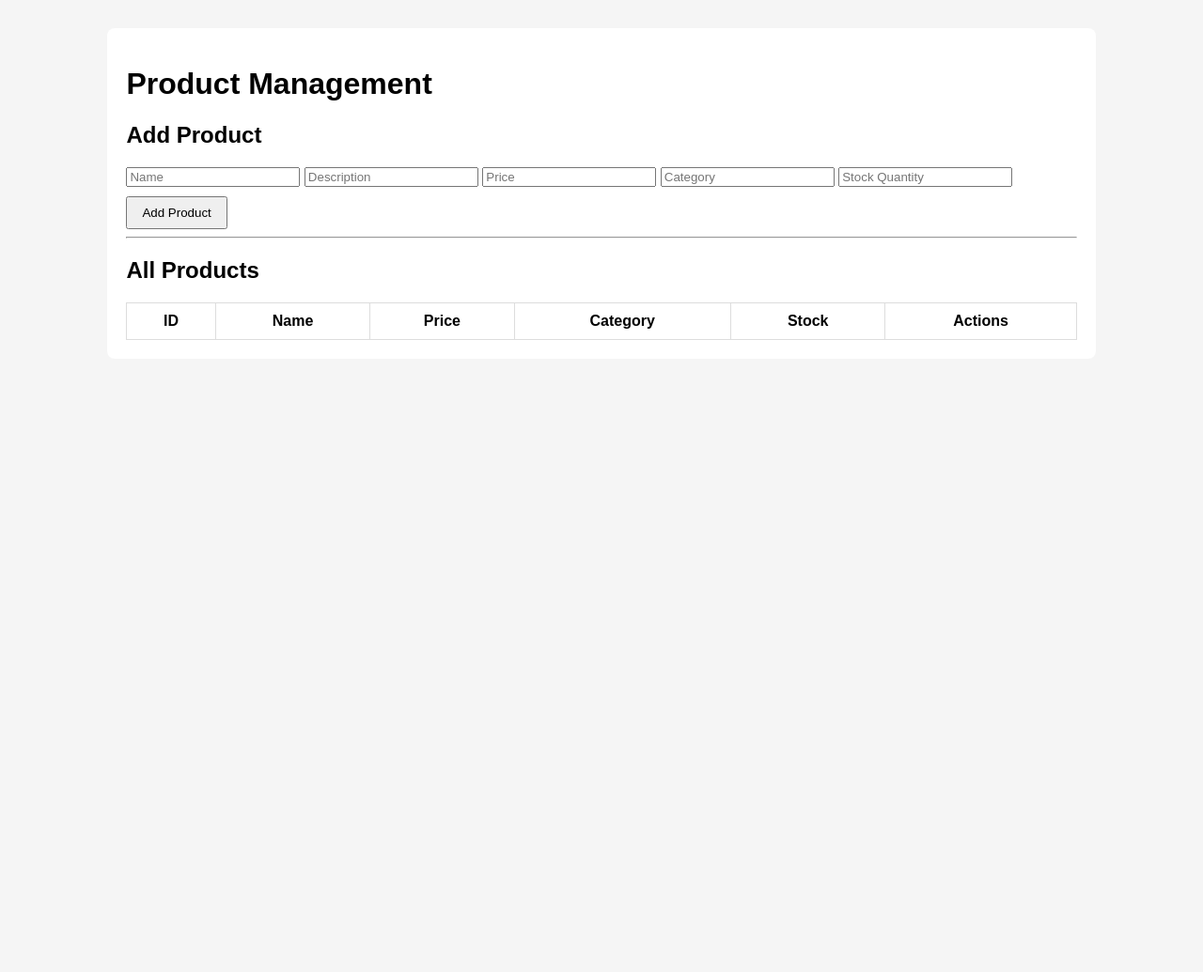
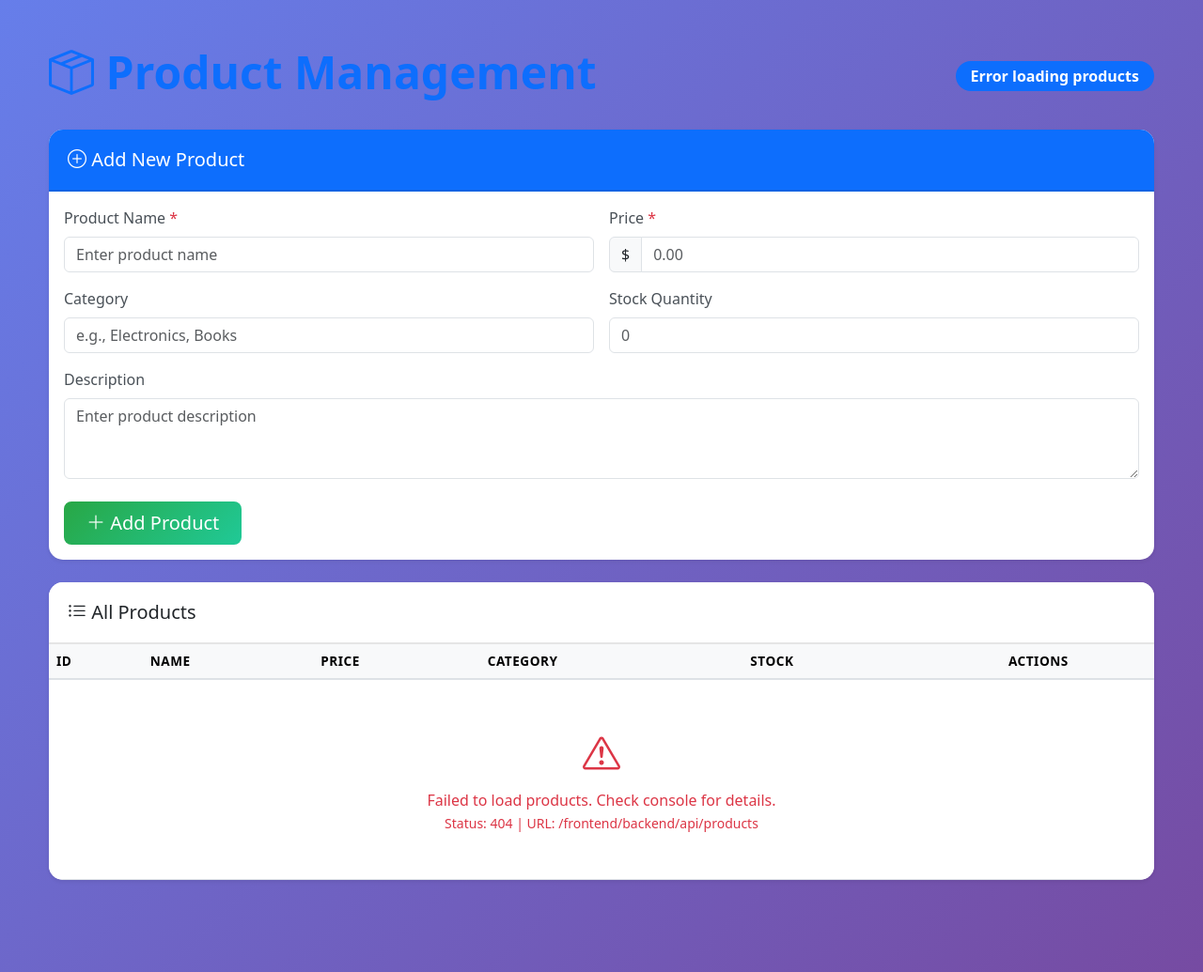
Before and after one commit to MianSaadTahir/php-rest-api-crud, a PHP site: page /frontend/index.html in a window 1280 px wide. Shown: the whole page at 94% size. Before the commit the page ends 362 px from the top, so only its background shows below. Run offline with PHP 8.4, Linux system fonts and the light colour scheme; lists and menus that the app fills with data are empty.

Commit message:
feat: add ui styling

```diff
--- a/frontend/app.js
+++ b/frontend/app.js
@@ -6,51 +6,111 @@ $(document).ready(function () {
 // Backend API base URL - automatically detects the project folder
 function getApiBaseUrl() {
   const path = window.location.pathname;
+  // Extract project folder name (works for both /project/ and /project/frontend/)
   const match = path.match(/^\/([^\/]+)/);
   if (match) {
-    return "/" + match[1] + "/backend/api";
+    const folderName = match[1];
+    return "/" + folderName + "/backend/api";
   }
   return "/backend/api";
 }
 const API_BASE_URL = getApiBaseUrl();
 
+// Debug: Log the API URL
+console.log("API Base URL:", API_BASE_URL);
+
 // Fetch and display products
 function loadProducts() {
+  const apiUrl = API_BASE_URL + "/products";
+  console.log("Fetching products from:", apiUrl);
+
   $.ajax({
-    url: API_BASE_URL + "/products",
+    url: apiUrl,
     method: "GET",
     dataType: "json",
     success: function (response) {
-      displayProducts(response.data);
+      console.log("API Response:", response);
+      if (response && response.data && Array.isArray(response.data)) {
+        console.log("Products found:", response.data.length);
+        displayProducts(response.data);
+      } else {
+        console.warn("Invalid response structure:", response);
+        displayProducts([]);
+      }
     },
     error: function (xhr, status, error) {
-      console.error("Error loading products:", error, xhr.responseText);
-      alert("Failed to load products. Check console for details.");
+      console.error("Error loading products:", error);
+      console.error("Status:", xhr.status);
+      console.error("Response:", xhr.responseText);
+      $("#product-table tbody").html(`
+        <tr>
+          <td colspan="6" class="text-center text-danger py-5">
+            <i class="bi bi-exclamation-triangle fs-1 d-block mb-2"></i>
+            Failed to load products. Check console for details.<br/>
+            <small>Status: ${xhr.status} | URL: ${apiUrl}</small>
+          </td>
+        </tr>
+      `);
+      $("#product-count").text("Error loading products");
     },
   });
 }
 
 // Render products in table
 function displayProducts(products) {
+  if (!products || products.length === 0) {
+    $("#product-table tbody").html(`
+      <tr>
+        <td colspan="6" class="text-center text-muted py-5">
+          <i class="bi bi-inbox fs-1 d-block mb-2"></i>
+          No products found. Add your first product above!
+        </td>
+      </tr>
+    `);
+    $("#product-count").text("0 Products");
+    return;
+  }
+
   let rows = "";
+  products.forEach((product) => {
+    const stockBadge =
+      product.stock_quantity > 0
+        ? `<span class="badge bg-success">${product.stock_quantity}</span>`
+        : `<span class="badge bg-danger">Out of Stock</span>`;
 
-  products.forEach((product) => {
     rows += `
       <tr>
-        <td>${product.id}</td>
-        <td>${product.name}</td>
-        <td>${product.price}</td>
-        <td>${product.category || "N/A"}</td>
-        <td>${product.stock_quantity}</td>
+        <td class="fw-bold">#${product.id}</td>
+        <td><strong>${product.name}</strong></td>
+        <td><span class="fw-bold text-success">$${parseFloat(
+          product.price
+        ).toFixed(2)}</span></td>
+        <td><span class="badge bg-info text-dark">${
+          product.category || "Uncategorized"
+        }</span></td>
+        <td>${stockBadge}</td>
         <td>
-          <button onclick="editProduct(${product.id})">Edit</button>
-          <button onclick="deleteProduct(${product.id})">Delete</button>
+          <div class="action-buttons">
+            <button class="btn btn-warning btn-sm" onclick="editProduct(${
+              product.id
+            })" title="Edit">
+              <i class="bi bi-pencil-square"></i> Edit
+            </button>
+            <button class="btn btn-danger btn-sm" onclick="deleteProduct(${
+              product.id
+            })" title="Delete">
+              <i class="bi bi-trash"></i> Delete
+            </button>
+          </div>
         </td>
       </tr>
     `;
   });
 
   $("#product-table tbody").html(rows);
+  $("#product-count").text(
+    `${products.length} ${products.length === 1 ? "Product" : "Products"}`
+  );
 }
 
 // Create new product
@@ -60,8 +120,13 @@ function createProductHandler() {
     description: $("#description").val(),
     price: $("#price").val(),
     category: $("#category").val(),
-    stock_quantity: $("#stock").val(),
+    stock_quantity: $("#stock").val() || 0,
   };
+
+  if (!productData.name || !productData.price) {
+    showAlert("Please fill in all required fields (Name and Price)", "warning");
+    return;
+  }
 
   $.ajax({
     url: API_BASE_URL + "/products",
@@ -69,13 +134,13 @@ function createProductHandler() {
     contentType: "application/json",
     data: JSON.stringify(productData),
     success: function () {
-      alert("Product created!");
+      showAlert("Product created successfully!", "success");
       resetForm();
       loadProducts();
     },
     error: function (xhr, status, error) {
       console.error("Error creating product:", error, xhr.responseText);
-      alert("Error creating product. Check console for details.");
+      showAlert("Error creating product. Please try again.", "danger");
     },
   });
 }
@@ -89,46 +154,49 @@ function editProduct(id) {
       const p = response.data;
 
       // Fill form with product data
-      $("#name").val(p.name);
-      $("#description").val(p.description);
-      $("#price").val(p.price);
-      $("#category").val(p.category);
-      $("#stock").val(p.stock_quantity);
+      $("#product-id").val(p.id);
+      $("#name").val(p.name || "");
+      $("#description").val(p.description || "");
+      $("#price").val(p.price || "");
+      $("#category").val(p.category || "");
+      $("#stock").val(p.stock_quantity || 0);
 
-      // Change button to update mode
-      $("#createBtn")
-        .text("Update Product")
-        .off("click")
-        .click(function () {
-          updateProduct(id);
-        });
+      // Switch to edit mode
+      $("#form-title").html('<i class="bi bi-pencil-square"></i> Edit Product');
+      $("#createBtn").addClass("d-none");
+      $("#updateBtn").removeClass("d-none").attr("data-product-id", id);
+      $("#cancelBtn").removeClass("d-none");
 
-      // Add cancel button if not exists
-      if ($("#cancelBtn").length === 0) {
-        $("#createBtn").after(
-          '<button id="cancelBtn" style="margin-left: 10px;">Cancel</button>'
-        );
-        $("#cancelBtn").click(function () {
-          resetForm();
-        });
-      }
+      // Scroll to form
+      $("html, body").animate(
+        { scrollTop: $("#product-form").offset().top - 100 },
+        500
+      );
     },
     error: function (xhr, status, error) {
       console.error("Error loading product:", error, xhr.responseText);
-      alert("Error loading product for editing.");
+      showAlert("Error loading product for editing.", "danger");
     },
   });
 }
 
 // Update product
-function updateProduct(id) {
+$("#updateBtn").click(function () {
+  const id = $(this).attr("data-product-id");
+  if (!id) return;
+
   let productData = {
     name: $("#name").val(),
     description: $("#description").val(),
     price: $("#price").val(),
     category: $("#category").val(),
-    stock_quantity: $("#stock").val(),
+    stock_quantity: $("#stock").val() || 0,
   };
+
+  if (!productData.name || !productData.price) {
+    showAlert("Please fill in all required fields (Name and Price)", "warning");
+    return;
+  }
 
   $.ajax({
     url: API_BASE_URL + `/products/${id}`,
@@ -136,31 +204,36 @@ function updateProduct(id) {
     contentType: "application/json",
     data: JSON.stringify(productData),
     success: function () {
-      alert("Product updated!");
+      showAlert("Product updated successfully!", "success");
       resetForm();
       loadProducts();
     },
     error: function (xhr, status, error) {
       console.error("Error updating product:", error, xhr.responseText);
-      alert("Update failed. Check console for details.");
+      showAlert("Error updating product. Please try again.", "danger");
     },
   });
-}
+});
 
 // Delete product
 function deleteProduct(id) {
-  if (!confirm("Are you sure you want to delete this product?")) return;
+  if (
+    !confirm(
+      "Are you sure you want to delete this product? This action cannot be undone."
+    )
+  )
+    return;
 
   $.ajax({
     url: API_BASE_URL + `/products/${id}`,
     method: "DELETE",
     success: function () {
-      alert("Product deleted successfully!");
+      showAlert("Product deleted successfully!", "success");
       loadProducts();
     },
     error: function (xhr, status, error) {
       console.error("Error deleting product:", error, xhr.responseText);
-      alert("Delete failed. Check console for details.");
+      showAlert("Error deleting product. Please try again.", "danger");
     },
   });
 }
@@ -168,14 +241,42 @@ function deleteProduct(id) {
 // Reset form to create mode
 function resetForm() {
   // Clear all form fields
+  $("#product-id").val("");
   $("#name, #description, #price, #category, #stock").val("");
 
-  // Reset button to create mode
-  $("#createBtn").text("Add Product").off("click").click(createProductHandler);
+  // Reset to add mode
+  $("#form-title").html('<i class="bi bi-plus-circle"></i> Add New Product');
+  $("#createBtn").removeClass("d-none");
+  $("#updateBtn").addClass("d-none").removeAttr("data-product-id");
+  $("#cancelBtn").addClass("d-none");
+}
 
-  // Remove cancel button if exists
-  $("#cancelBtn").remove();
+// Show alert message
+function showAlert(message, type = "info") {
+  const alertHtml = `
+    <div class="alert alert-${type} alert-dismissible fade show position-fixed top-0 start-50 translate-middle-x mt-3" style="z-index: 9999; min-width: 300px;" role="alert">
+      <i class="bi bi-${
+        type === "success"
+          ? "check-circle"
+          : type === "danger"
+          ? "exclamation-triangle"
+          : "info-circle"
+      }"></i> ${message}
+      <button type="button" class="btn-close" data-bs-dismiss="alert"></button>
+    </div>
+  `;
+  $("body").append(alertHtml);
+
+  // Auto remove after 3 seconds
+  setTimeout(() => {
+    $(".alert").fadeOut(() => $(this).remove());
+  }, 3000);
 }
+
+// Cancel button handler
+$("#cancelBtn").click(function () {
+  resetForm();
+});
 
 // Initialize create button handler
 $("#createBtn").click(createProductHandler);
--- a/frontend/index.html
+++ b/frontend/index.html
@@ -3,51 +3,163 @@
   <head>
     <meta charset="UTF-8" />
     <meta name="viewport" content="width=device-width, initial-scale=1.0" />
-    <title>Product Management</title>
+    <title>Product Management System</title>
 
-    <!-- CSS -->
+    <!-- Bootstrap CSS -->
+    <link
+      href="https://cdn.jsdelivr.net/npm/bootstrap@5.3.2/dist/css/bootstrap.min.css"
+      rel="stylesheet"
+    />
+    <!-- Bootstrap Icons -->
+    <link
+      rel="stylesheet"
+      href="https://cdn.jsdelivr.net/npm/bootstrap-icons@1.11.1/font/bootstrap-icons.css"
+    />
+    <!-- Custom CSS -->
     <link rel="stylesheet" href="style.css" />
-
-    <!-- jQuery -->
-    <script src="https://code.jquery.com/jquery-3.7.1.min.js"></script>
   </head>
 
-  <body>
-    <div class="container">
-      <h1>Product Management</h1>
-
-      <!-- Add Product Form -->
-      <div id="product-form">
-        <h2>Add Product</h2>
-        <input type="text" id="name" placeholder="Name" />
-        <input type="text" id="description" placeholder="Description" />
-        <input type="number" id="price" placeholder="Price" />
-        <input type="text" id="category" placeholder="Category" />
-        <input type="number" id="stock" placeholder="Stock Quantity" />
-        <button id="createBtn">Add Product</button>
+  <body class="bg-light">
+    <div class="container my-5">
+      <!-- Header -->
+      <div class="d-flex justify-content-between align-items-center mb-4">
+        <h1 class="display-5 fw-bold text-primary">
+          <i class="bi bi-box-seam"></i> Product Management
+        </h1>
+        <span class="badge bg-primary fs-6" id="product-count"> Products</span>
       </div>
 
-      <hr />
+      <!-- Add/Edit Product Card -->
+      <div class="card shadow-sm mb-4">
+        <div class="card-header bg-primary text-white">
+          <h5 class="mb-0" id="form-title">
+            <i class="bi bi-plus-circle"></i> Add New Product
+          </h5>
+        </div>
+        <div class="card-body">
+          <form id="product-form">
+            <input type="hidden" id="product-id" />
+            <div class="row g-3">
+              <div class="col-md-6">
+                <label for="name" class="form-label"
+                  >Product Name <span class="text-danger">*</span></label
+                >
+                <input
+                  type="text"
+                  class="form-control"
+                  id="name"
+                  placeholder="Enter product name"
+                  required
+                />
+              </div>
+              <div class="col-md-6">
+                <label for="price" class="form-label"
+                  >Price <span class="text-danger">*</span></label
+                >
+                <div class="input-group">
+                  <span class="input-group-text">$</span>
+                  <input
+                    type="number"
+                    class="form-control"
+                    id="price"
+                    placeholder="0.00"
+                    step="0.01"
+                    required
+                  />
+                </div>
+              </div>
+              <div class="col-md-6">
+                <label for="category" class="form-label">Category</label>
+                <input
+                  type="text"
+                  class="form-control"
+                  id="category"
+                  placeholder="e.g., Electronics, Books"
+                />
+              </div>
+              <div class="col-md-6">
+                <label for="stock" class="form-label">Stock Quantity</label>
+                <input
+                  type="number"
+                  class="form-control"
+                  id="stock"
+                  placeholder="0"
+                  min="0"
+                />
+              </div>
+              <div class="col-12">
+                <label for="description" class="form-label">Description</label>
+                <textarea
+                  class="form-control"
+                  id="description"
+                  rows="3"
+                  placeholder="Enter product description"
+                ></textarea>
+              </div>
+            </div>
+            <div class="mt-4">
+              <button
+                type="button"
+                class="btn btn-success btn-lg"
+                id="createBtn"
+              >
+                <i class="bi bi-plus-lg"></i> Add Product
+              </button>
+              <button
+                type="button"
+                class="btn btn-primary btn-lg d-none"
+                id="updateBtn"
+              >
+                <i class="bi bi-check-lg"></i> Update Product
+              </button>
+              <button
+                type="button"
+                class="btn btn-secondary btn-lg d-none"
+                id="cancelBtn"
+              >
+                <i class="bi bi-x-lg"></i> Cancel
+              </button>
+            </div>
+          </form>
+        </div>
+      </div>
 
-      <!-- Product Table -->
-      <h2>All Products</h2>
-      <table id="product-table">
-        <thead>
+      <!-- Products Table Card -->
+      <div class="card shadow-sm">
+        <div class="card-header bg-white">
+          <h5 class="mb-0"><i class="bi bi-list-ul"></i> All Products</h5>
+        </div>
+        <div class="card-body p-0">
+          <div class="table-responsive">
+            <table class="table table-hover mb-0" id="product-table">
+              <thead class="table-light">
                 <tr>
                   <th>ID</th>
                   <th>Name</th>
                   <th>Price</th>
                   <th>Category</th>
                   <th>Stock</th>
-            <th>Actions</th>
+                  <th class="text-center">Actions</th>
                 </tr>
               </thead>
               <tbody>
-          <!-- Dynamic rows loaded via jQuery -->
+                <tr>
+                  <td colspan="6" class="text-center text-muted py-5">
+                    <i class="bi bi-hourglass-split fs-1 d-block mb-2"></i>
+                    Loading products...
+                  </td>
+                </tr>
               </tbody>
             </table>
           </div>
+        </div>
+      </div>
+    </div>
 
+    <!-- jQuery -->
+    <script src="https://code.jquery.com/jquery-3.7.1.min.js"></script>
+    <!-- Bootstrap JS -->
+    <script src="https://cdn.jsdelivr.net/npm/bootstrap@5.3.2/dist/js/bootstrap.bundle.min.js"></script>
     <!-- Custom JS -->
     <script src="app.js"></script>
   </body>
--- a/frontend/style.css
+++ b/frontend/style.css
@@ -1,29 +1,131 @@
 body {
-  font-family: Arial, sans-serif;
-  background: #f5f5f5;
+  background: linear-gradient(135deg, #667eea 0%, #764ba2 100%);
+  min-height: 100vh;
+  padding-bottom: 50px;
 }
 
 .container {
-  width: 80%;
-  margin: 30px auto;
-  background: white;
-  padding: 20px;
-  border-radius: 8px;
+  max-width: 1200px;
 }
 
-table {
-  width: 100%;
-  border-collapse: collapse;
+.card {
+  border: none;
+  border-radius: 15px;
+  overflow: hidden;
 }
 
-table th,
-table td {
-  border: 1px solid #ddd;
-  padding: 10px;
+.card-header {
+  border-bottom: 2px solid rgba(0, 0, 0, 0.1);
+  padding: 1.25rem;
 }
 
-button {
-  padding: 8px 15px;
-  margin-top: 10px;
-  cursor: pointer;
+.table thead th {
+  font-weight: 600;
+  text-transform: uppercase;
+  font-size: 0.85rem;
+  letter-spacing: 0.5px;
+  border-bottom: 2px solid #dee2e6;
 }
+
+.table tbody tr {
+  transition: all 0.2s ease;
+}
+
+.table tbody tr:hover {
+  background-color: #f8f9fa;
+  transform: scale(1.01);
+  box-shadow: 0 2px 8px rgba(0, 0, 0, 0.1);
+}
+
+.btn {
+  border-radius: 8px;
+  padding: 0.5rem 1.5rem;
+  font-weight: 500;
+  transition: all 0.3s ease;
+}
+
+.btn:hover {
+  transform: translateY(-2px);
+  box-shadow: 0 4px 12px rgba(0, 0, 0, 0.15);
+}
+
+.btn-success {
+  background: linear-gradient(135deg, #28a745 0%, #20c997 100%);
+  border: none;
+}
+
+.btn-primary {
+  background: linear-gradient(135deg, #007bff 0%, #0056b3 100%);
+  border: none;
+}
+
+.btn-danger {
+  background: linear-gradient(135deg, #dc3545 0%, #c82333 100%);
+  border: none;
+}
+
+.btn-warning {
+  background: linear-gradient(135deg, #ffc107 0%, #e0a800 100%);
+  border: none;
+  color: #212529;
+}
+
+.btn-secondary {
+  background: linear-gradient(135deg, #6c757d 0%, #5a6268 100%);
+  border: none;
+}
+
+.form-control:focus {
+  border-color: #667eea;
+  box-shadow: 0 0 0 0.2rem rgba(102, 126, 234, 0.25);
+}
+
+.form-label {
+  font-weight: 500;
+  color: #495057;
+  margin-bottom: 0.5rem;
+}
+
+.badge {
+  padding: 0.5rem 1rem;
+  border-radius: 20px;
+}
+
+.table-responsive {
+  border-radius: 0 0 15px 15px;
+}
+
+.empty-state {
+  padding: 3rem;
+  text-align: center;
+}
+
+.empty-state i {
+  opacity: 0.3;
+}
+
+.action-buttons {
+  display: flex;
+  gap: 0.5rem;
+  justify-content: center;
+}
+
+.action-buttons .btn {
+  padding: 0.375rem 0.75rem;
+  font-size: 0.875rem;
+}
+
+@media (max-width: 768px) {
+  .display-5 {
+    font-size: 1.75rem;
+  }
+
+  .btn-lg {
+    padding: 0.5rem 1rem;
+    font-size: 1rem;
+  }
+
+  .table-responsive {
+    font-size: 0.875rem;
+  }
+}
```
Lines whose indentation alone changed are shown as unchanged.
